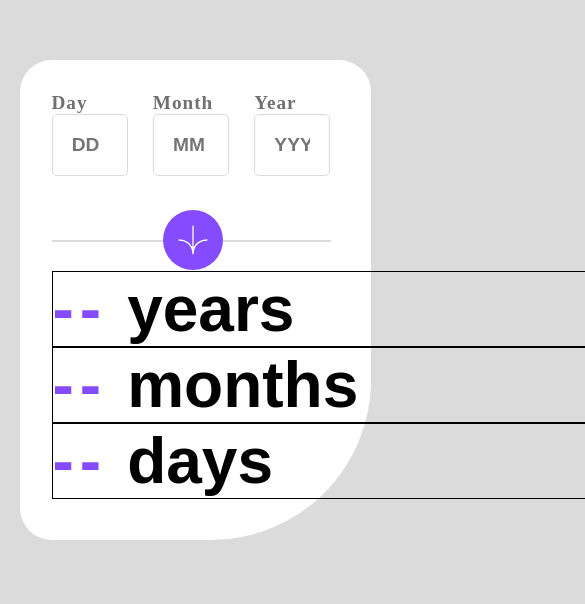
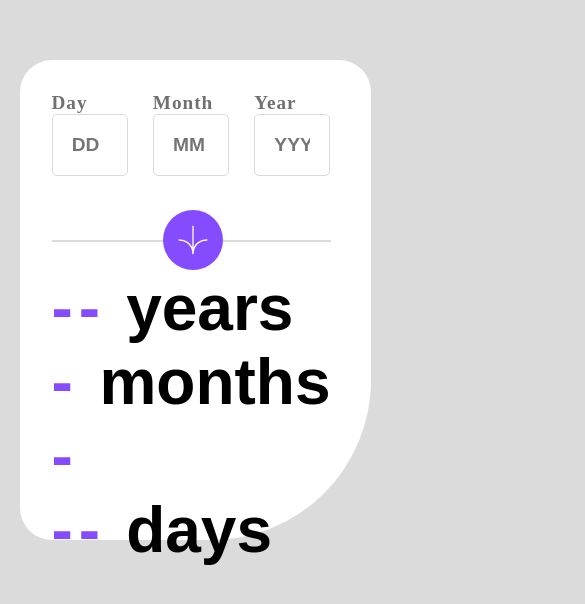
Before and after one commit to gratitude234/Age-Calculator-App, a plain HTML site: page index.html in a window 390 px wide. Shown: the part 122-726 px from the top of the page, 585 px wide, since content can reach past the window. Drawn offline with Linux system fonts and the light colour scheme.

Commit message:
Update styles.css

```diff
--- a/styles.css
+++ b/styles.css
@@ -163,7 +163,5 @@ input{
   flex-direction: row;
   gap: 20px;
   font-family:Arial, Helvetica, sans-serif;
-  border: 1px solid black;
-  width: 700px;
 }
 }
```
